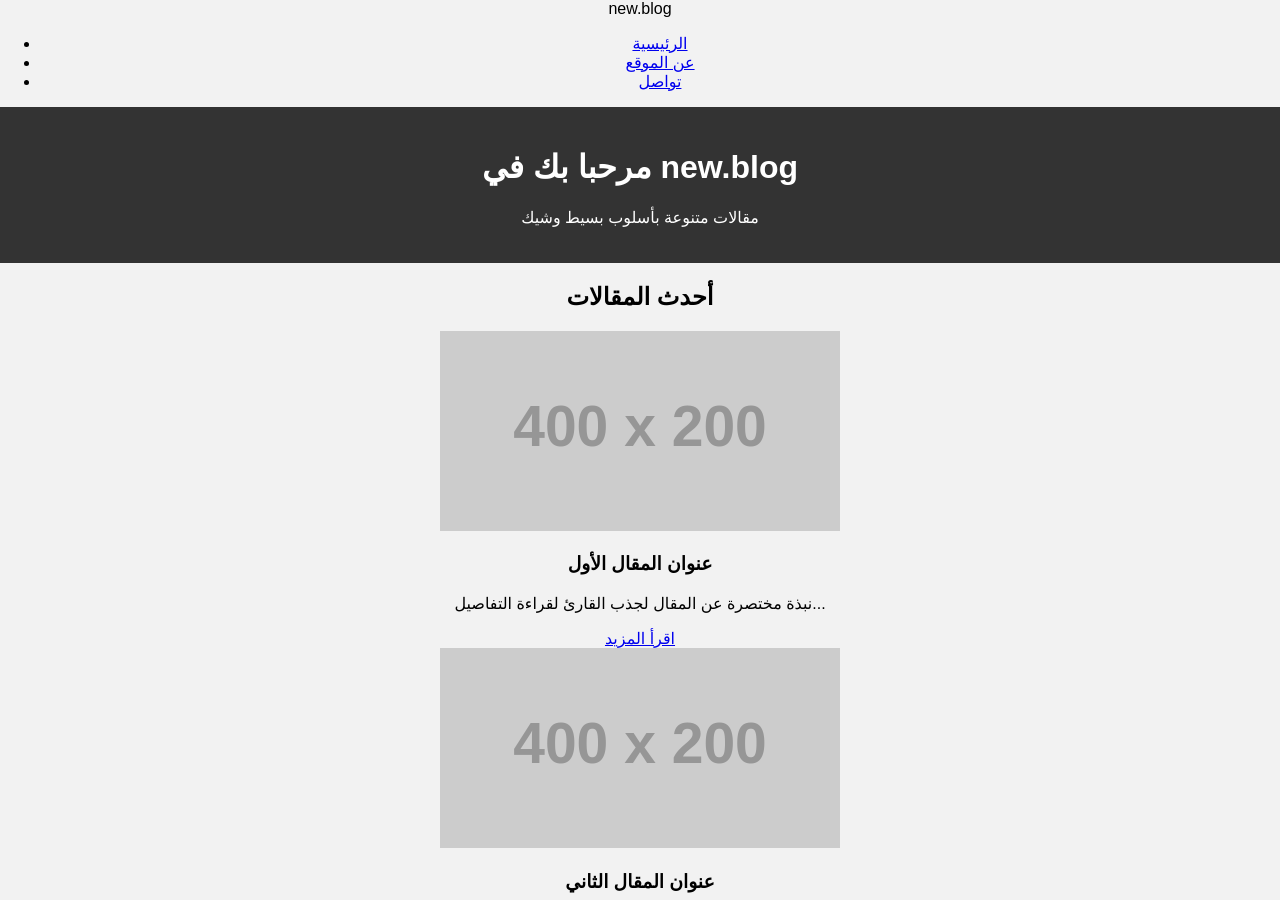
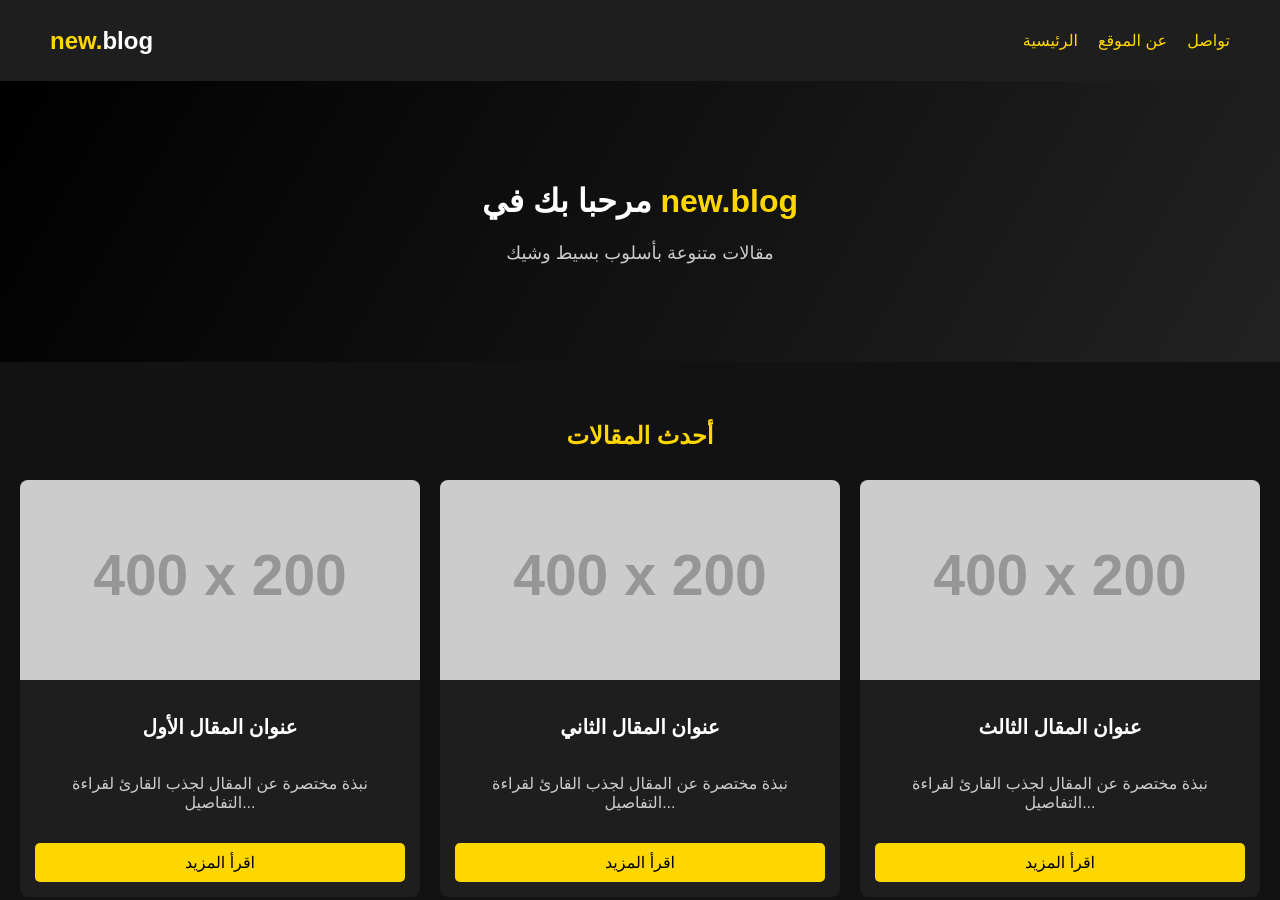
Before and after one commit to seifeldeen23/my-website, a plain HTML site: page index.html in a window 1280 px wide. Shown: the top 900 px of the page. Drawn offline with Linux system fonts and the light colour scheme; placeholder pictures from the web are drawn by us.

Commit message:
style.css

```diff
--- a/style.css
+++ b/style.css
@@ -1,42 +1,128 @@
 body {
+    margin: 0;
     font-family: Arial, sans-serif;
-    text-align: center;
-    background: #f2f2f2;
-    margin: 0;
-    padding: 0;
+    background: #121212;
+    color: #fff;
 }
 
-header {
-    background: #333;
+/* Navbar */
+.navbar {
+    display: flex;
+    justify-content: space-between;
+    align-items: center;
+    padding: 15px 50px;
+    background: #1e1e1e;
+}
+.logo {
+    font-size: 24px;
+    font-weight: bold;
+    color: #FFD700;
+}
+.logo span {
     color: #fff;
+}
+.nav-links {
+    list-style: none;
+    display: flex;
+    gap: 20px;
+}
+.nav-links a {
+    color: #FFD700;
+    text-decoration: none;
+    font-size: 16px;
+}
+.nav-links a:hover {
+    color: #fff;
+}
+
+/* Hero */
+.hero {
+    text-align: center;
+    padding: 80px 20px;
+    background: linear-gradient(120deg, #000, #222);
+}
+.hero h1 span {
+    color: #FFD700;
+}
+.hero p {
+    font-size: 18px;
+    color: #ccc;
+}
+
+/* Articles */
+.articles {
+    padding: 40px 20px;
+    text-align: center;
+}
+.articles h2 {
+    color: #FFD700;
+    margin-bottom: 30px;
+}
+.articles-container {
+    display: grid;
+    grid-template-columns: repeat(auto-fit, minmax(300px, 1fr));
+    gap: 20px;
+}
+.card {
+    background: #1e1e1e;
+    border-radius: 8px;
+    overflow: hidden;
+    transition: transform 0.3s ease;
+}
+.card:hover {
+    transform: translateY(-5px);
+}
+.card img {
+    width: 100%;
+    display: block;
+}
+.card h3 {
+    padding: 15px;
+    font-size: 20px;
+}
+.card p {
+    padding: 0 15px 15px;
+    color: #ccc;
+}
+.card .btn {
+    display: block;
+    text-align: center;
+    padding: 10px;
+    margin: 0 15px 15px;
+    background: #FFD700;
+    color: #000;
+    text-decoration: none;
+    border-radius: 5px;
+}
+.card .btn:hover {
+    background: #fff;
+}
+
+/* Single Article */
+.single-article {
+    max-width: 800px;
+    margin: 40px auto;
     padding: 20px;
 }
-
-.main {
-    padding: 40px;
+.single-article img {
+    width: 100%;
+    border-radius: 8px;
+    margin-bottom: 20px;
+}
+.single-article h1 {
+    color: #FFD700;
+    margin-bottom: 20px;
+}
+.single-article p {
+    color: #ccc;
+    line-height: 1.8;
 }
 
-.main img {
-    border-radius: 10px;
-    margin-bottom: 20px;
+/* Footer */
+footer {
+    background: #1e1e1e;
+    text-align: center;
+    padding: 20px;
+    margin-top: 40px;
+    color: #ccc;
 }
-
-button {
-    padding: 10px 20px;
-    background: #ff5722;
-    color: #fff;
-    border: none;
-    border-radius: 5px;
-    font-size: 16px;
-    cursor: pointer;
-}
-button:hover {
-    background: #e64a19;
-}
-
-footer {
-    background: #333;
-    color: #fff;
-    padding: 10px;
-    margin-top: 40px;
-}
```
